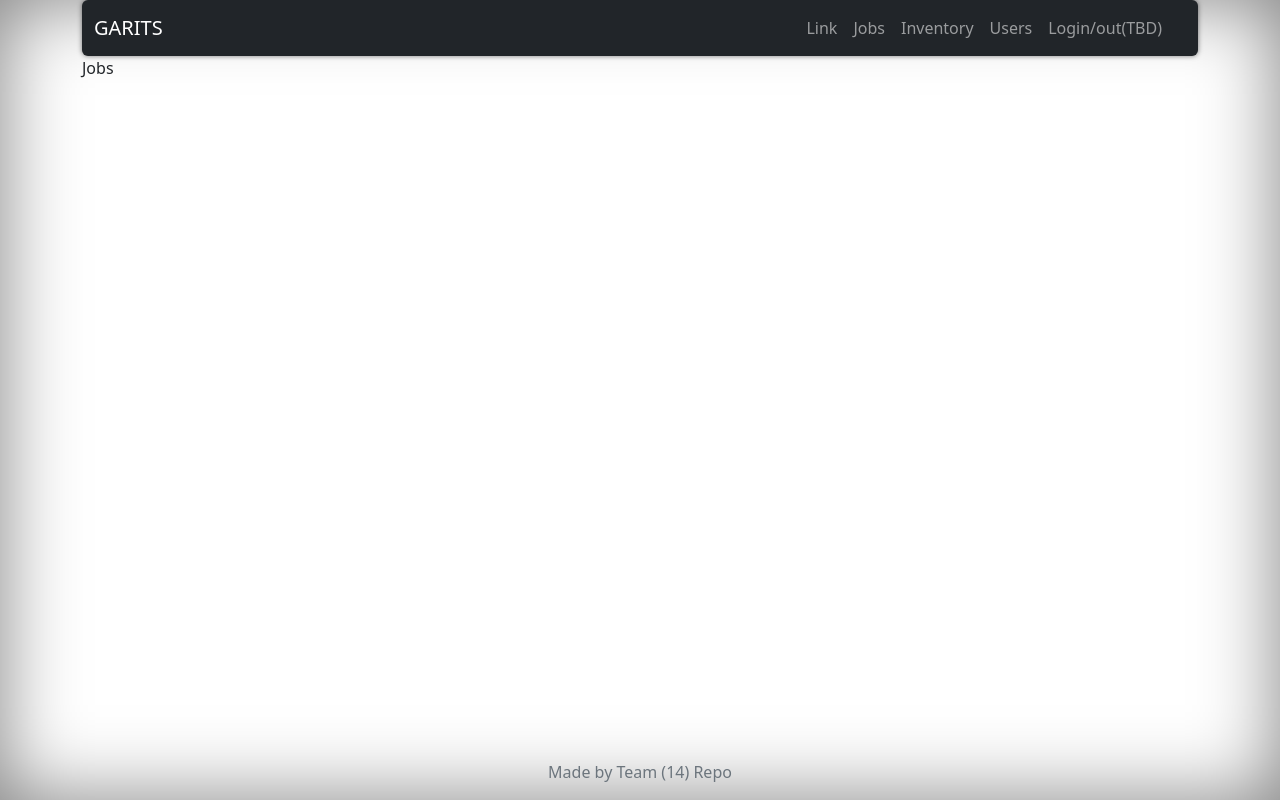
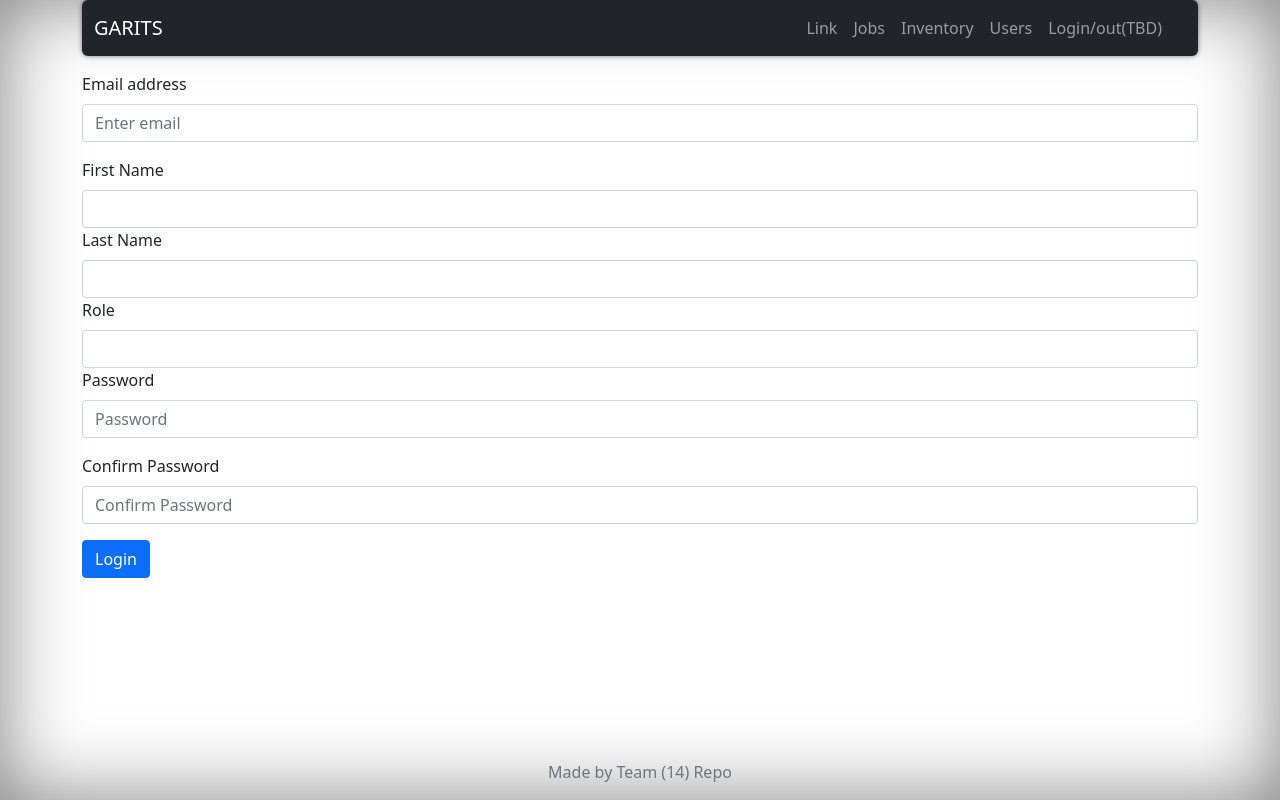
Before and after one commit to AdamKaczmarski/garits, a React (Create React App) app in the folder garits_gui/: page /jobs in a window 1280 px wide. Built offline with nearby package versions, Linux system fonts and the light colour scheme.

Commit message:
Started working on add user form

```diff
--- /dev/null
+++ b/garits_gui/src/components/Users/AddUserForm.js
@@ -0,0 +1,38 @@
+import Form from "react-bootstrap/Form";
+import Button from "react-bootstrap/Button";
+
+const AddUserForm = () => {
+  return (
+    <Form className="mt-3">
+      <Form.Group className="mb-3" controlId="formEmail">
+        <Form.Label>Email address</Form.Label>
+        <Form.Control type="email" placeholder="Enter email" />
+      </Form.Group>
+      <Form.Group>
+        <Form.Label>First Name</Form.Label>
+        <Form.Control />
+      </Form.Group>
+      <Form.Group>
+        <Form.Label>Last Name</Form.Label>
+        <Form.Control />
+      </Form.Group>
+      <Form.Group>
+        <Form.Label>Role</Form.Label>
+        <Form.Control />
+      </Form.Group>
+      <Form.Group className="mb-3" controlId="formPassword">
+        <Form.Label>Password</Form.Label>
+        <Form.Control type="password" placeholder="Password" />
+      </Form.Group>
+      <Form.Group className="mb-3" controlId="formConfirmPassword">
+        <Form.Label>Confirm Password</Form.Label>
+        <Form.Control type="password" placeholder="Confirm Password" />
+      </Form.Group>
+      <Button variant="primary" type="submit">
+        Login
+      </Button>
+    </Form>
+  );
+};
+
+export default AddUserForm;
--- a/garits_gui/src/pages/Jobs.js
+++ b/garits_gui/src/pages/Jobs.js
@@ -1,5 +1,7 @@
-const Jobs = props => {
-    return (<p>Jobs</p>);
-}
+import AddUserForm from "../components/Users/AddUserForm";
+
+const Jobs = (props) => {
+  return <AddUserForm />;
+};
 
 export default Jobs;
```
Also changed, not shown: garits_gui/src/components/Users/AddUserModal.js (+13 -5 lines).
